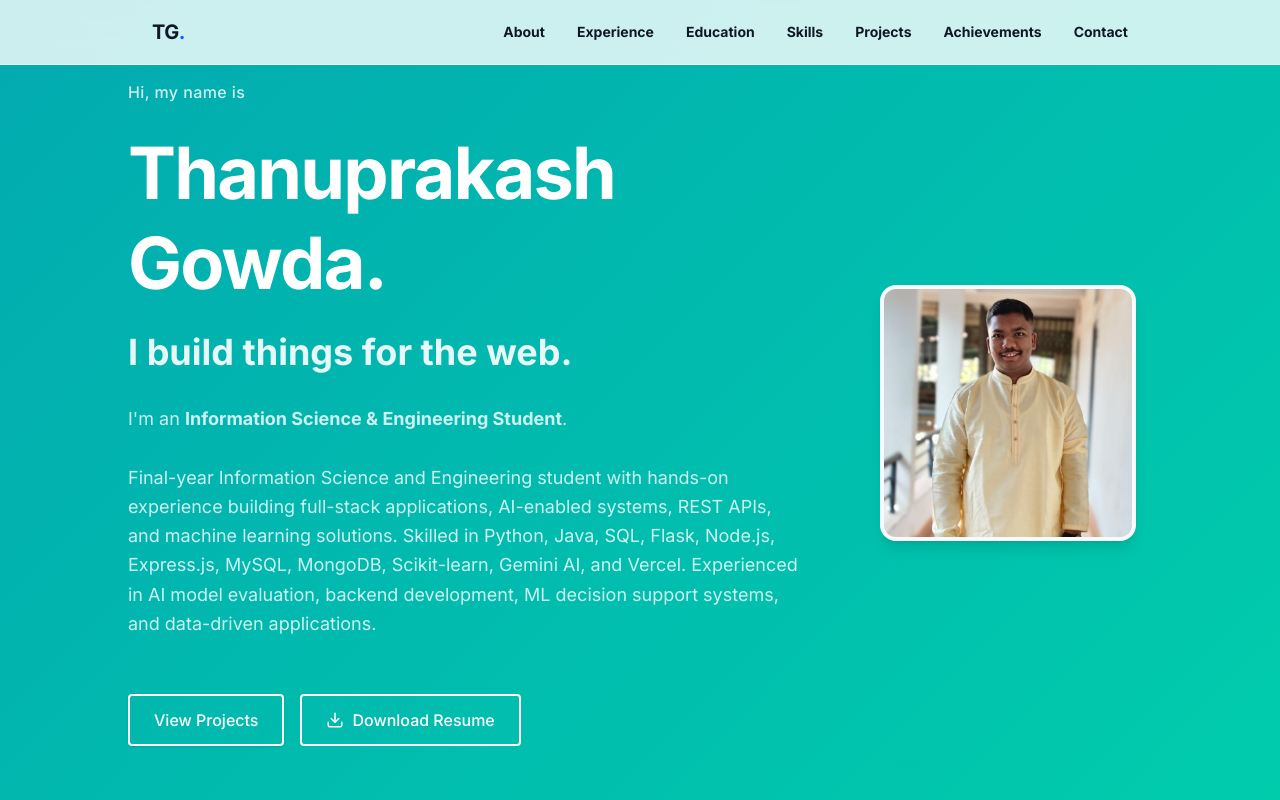
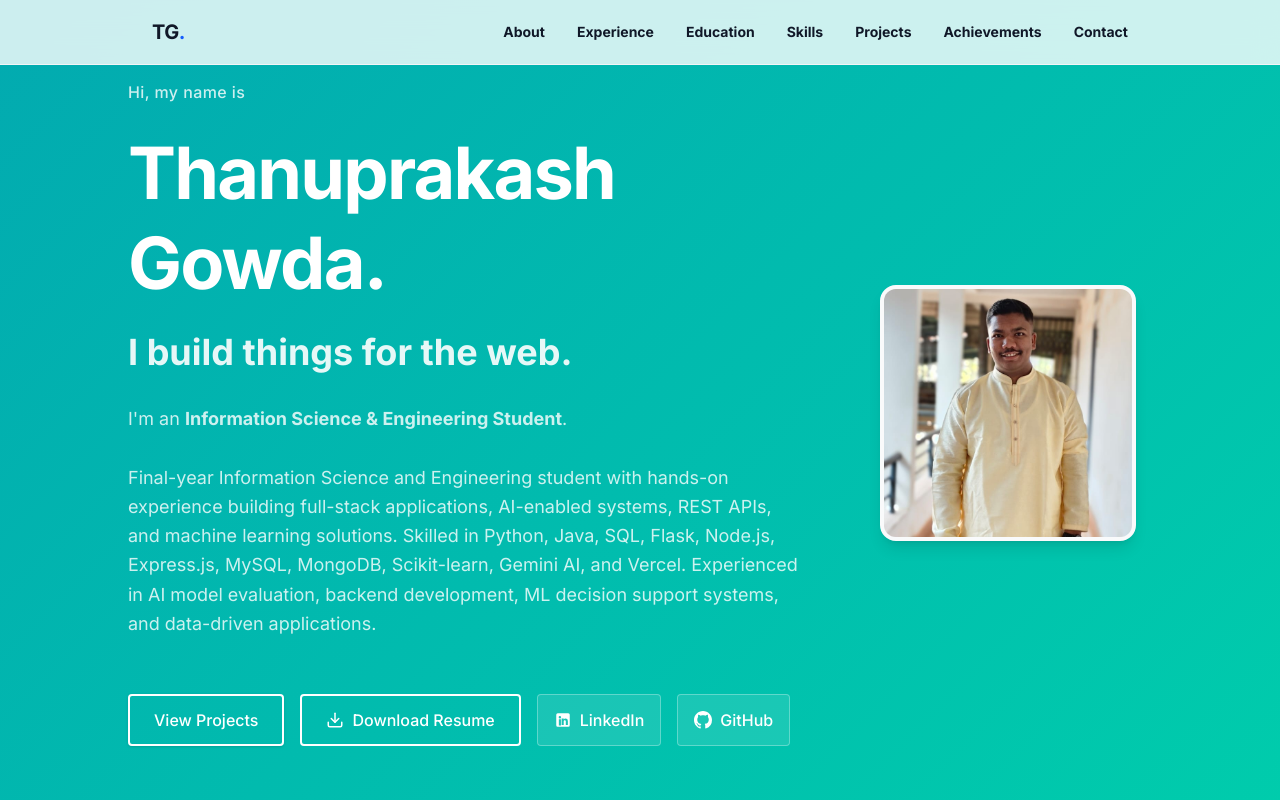
Before and after one commit to Thanuprakashgowda/PersonalPortfolio, a Next.js app: page / in a window 1280 px wide. Shown: the top 800 px of the page. Built offline with nearby package versions, Linux system fonts and the light colour scheme.

Commit message:
Fix duplicate protocol in LinkedIn and GitHub links in Footer, Hero, and Contact sections

```diff
--- a/src/components/Footer.tsx
+++ b/src/components/Footer.tsx
@@ -1,28 +1,33 @@
 import { portfolioData } from "@/data/portfolio";
 
 export default function Footer() {
+  const { linkedin, github, name } = portfolioData.personalInfo;
+
+  const linkedinUrl = linkedin.startsWith("http") ? linkedin : `https://${linkedin}`;
+  const githubUrl = github.startsWith("http") ? github : `https://${github}`;
+
   return (
     <footer className="bg-gray-50 border-t border-gray-100 py-8 mt-24">
       <div className="max-w-5xl mx-auto px-6 flex flex-col items-center">
         <p className="text-gray-500 text-sm mb-4">
-          © {new Date().getFullYear()} {portfolioData.personalInfo.name}. All rights reserved.
+          © {new Date().getFullYear()} {name}. All rights reserved.
         </p>
-        <div className="flex gap-4">
+        <div className="flex gap-6 text-sm font-medium">
           <a
-            href={`https://${portfolioData.personalInfo.linkedin}`}
+            href={linkedinUrl}
             target="_blank"
             rel="noopener noreferrer"
-            className="text-gray-400 hover:text-blue-600 transition-colors"
+            className="text-gray-500 hover:text-blue-600 transition-colors flex items-center gap-1"
           >
-            LinkedIn
+            LinkedIn ↗
           </a>
           <a
-            href={`https://${portfolioData.personalInfo.github}`}
+            href={githubUrl}
             target="_blank"
             rel="noopener noreferrer"
-            className="text-gray-400 hover:text-gray-900 transition-colors"
+            className="text-gray-500 hover:text-gray-900 transition-colors flex items-center gap-1"
           >
-            GitHub
+            GitHub ↗
           </a>
         </div>
       </div>
--- a/src/components/sections/ContactSection.tsx
+++ b/src/components/sections/ContactSection.tsx
@@ -4,7 +4,10 @@ import { portfolioData } from "@/data/portfolio";
 import SectionHeading from "../SectionHeading";
 
 export default function ContactSection() {
-  const { email, phone, location } = portfolioData.personalInfo;
+  const { email, phone, location, linkedin, github } = portfolioData.personalInfo;
+
+  const linkedinUrl = linkedin.startsWith("http") ? linkedin : `https://${linkedin}`;
+  const githubUrl = github.startsWith("http") ? github : `https://${github}`;
 
   return (
     <section id="contact" className="footer-gradient pt-32 pb-24 px-6 mt-12 w-full">
@@ -15,7 +18,7 @@ export default function ContactSection() {
           <div>
             <h3 className="text-2xl font-bold text-white mb-6">Let&apos;s connect</h3>
             <p className="text-gray-300 mb-8 max-w-sm leading-relaxed">
-              I&apos;m currently open for new opportunities. If you have a question,feel free to reach out!
+              I&apos;m currently open for new opportunities. If you have a question, feel free to reach out!
             </p>
 
           <div className="space-y-4">
@@ -38,6 +41,20 @@ export default function ContactSection() {
                 <svg xmlns="http://www.w3.org/2000/svg" width="20" height="20" viewBox="0 0 24 24" fill="none" stroke="currentColor" strokeWidth="2" strokeLinecap="round" strokeLinejoin="round"><path d="M21 10c0 7-9 13-9 13s-9-6-9-13a9 9 0 0 1 18 0z"></path><circle cx="12" cy="10" r="3"></circle></svg>
               </div>
               <span>{location}</span>
+            </div>
+
+            <div className="flex items-center gap-4 text-gray-300">
+              <div className="w-10 h-10 rounded-full bg-white/10 flex items-center justify-center text-white">
+                <svg xmlns="http://www.w3.org/2000/svg" width="20" height="20" viewBox="0 0 24 24" fill="none" stroke="currentColor" strokeWidth="2" strokeLinecap="round" strokeLinejoin="round"><path d="M16 8a6 6 0 0 1 6 6v7h-4v-7a2 2 0 0 0-2-2 2 2 0 0 0-2 2v7h-4v-7a6 6 0 0 1 6-6z"></path><rect x="2" y="9" width="4" height="12"></rect><circle cx="4" cy="4" r="2"></circle></svg>
+              </div>
+              <a href={linkedinUrl} target="_blank" rel="noopener noreferrer" className="hover:text-blue-400 transition-colors">LinkedIn Profile ↗</a>
+            </div>
+
+            <div className="flex items-center gap-4 text-gray-300">
+              <div className="w-10 h-10 rounded-full bg-white/10 flex items-center justify-center text-white">
+                <svg xmlns="http://www.w3.org/2000/svg" width="20" height="20" viewBox="0 0 24 24" fill="none" stroke="currentColor" strokeWidth="2" strokeLinecap="round" strokeLinejoin="round"><path d="M9 19c-5 1.5-5-2.5-7-3m14 6v-3.87a3.37 3.37 0 0 0-.94-2.61c3.14-.35 6.44-1.54 6.44-7A5.44 5.44 0 0 0 20 4.77 5.07 5.07 0 0 0 19.91 1S18.73.65 16 2.48a13.38 13.38 0 0 0-7 0C6.27.65 5.09 1 5.09 1A5.07 5.07 0 0 0 5 4.77a5.44 5.44 0 0 0-1.5 3.78c0 5.42 3.3 6.61 6.44 7A3.37 3.37 0 0 0 9 18.13V22"></path></svg>
+              </div>
+              <a href={githubUrl} target="_blank" rel="noopener noreferrer" className="hover:text-blue-400 transition-colors">GitHub Profile ↗</a>
             </div>
           </div>
         </div>
--- a/src/components/sections/HeroSection.tsx
+++ b/src/components/sections/HeroSection.tsx
@@ -2,7 +2,9 @@ import Image from "next/image";
 import { portfolioData } from "@/data/portfolio";
 
 export default function HeroSection() {
-  const { name, role, objective, resumeUrl } = portfolioData.personalInfo;
+  const { name, role, objective, resumeUrl, linkedin, github } = portfolioData.personalInfo;
+  const linkedinUrl = linkedin.startsWith("http") ? linkedin : `https://${linkedin}`;
+  const githubUrl = github.startsWith("http") ? github : `https://${github}`;
 
   return (
     <section id="hero" className="hero-gradient min-h-[100vh] flex flex-col justify-center pt-20 pb-32 px-6">
@@ -37,6 +39,24 @@ export default function HeroSection() {
               <svg xmlns="http://www.w3.org/2000/svg" width="18" height="18" viewBox="0 0 24 24" fill="none" stroke="currentColor" strokeWidth="2" strokeLinecap="round" strokeLinejoin="round"><path d="M21 15v4a2 2 0 0 1-2 2H5a2 2 0 0 1-2-2v-4"></path><polyline points="7 10 12 15 17 10"></polyline><line x1="12" y1="15" x2="12" y2="3"></line></svg>
               Download Resume
             </a>
+            <a
+              href={linkedinUrl}
+              target="_blank"
+              rel="noopener noreferrer"
+              className="px-4 py-3 bg-white/10 text-white border border-white/30 font-medium rounded-sm hover:bg-white hover:text-blue-600 transition-colors flex items-center gap-2"
+            >
+              <svg xmlns="http://www.w3.org/2000/svg" width="18" height="18" viewBox="0 0 24 24" fill="currentColor"><path d="M19 3a2 2 0 0 1 2 2v14a2 2 0 0 1-2 2H5a2 2 0 0 1-2-2V5a2 2 0 0 1 2-2h14m-.5 15.5v-5.3a3.26 3.26 0 0 0-3.26-3.26c-.85 0-1.84.52-2.28 1.3v-1.11h-2.79v8.37h2.79v-4.93c0-.77.62-1.4 1.39-1.4a1.4 1.4 0 0 1 1.4 1.4v4.93h2.75M6.46 10.9v8.37H9.25V10.9H6.46M7.86 6.7a1.62 1.62 0 1 0 0 3.24 1.62 1.62 0 0 0 0-3.24z"/></svg>
+              LinkedIn
+            </a>
+            <a
+              href={githubUrl}
+              target="_blank"
+              rel="noopener noreferrer"
+              className="px-4 py-3 bg-white/10 text-white border border-white/30 font-medium rounded-sm hover:bg-white hover:text-gray-900 transition-colors flex items-center gap-2"
+            >
+              <svg xmlns="http://www.w3.org/2000/svg" width="18" height="18" viewBox="0 0 24 24" fill="currentColor"><path d="M12 0C5.37 0 0 5.37 0 12c0 5.31 3.435 9.795 8.205 11.385.6.105.825-.255.825-.57 0-.285-.015-1.23-.015-2.235-3.015.555-3.795-.735-4.035-1.41-.135-.345-.72-1.41-1.23-1.695-.42-.225-1.02-.78-.015-.795.945-.015 1.62.87 1.845 1.23 1.08 1.815 2.805 1.305 3.495.99.105-.78.42-1.305.765-1.605-2.67-.3-5.46-1.335-5.46-5.925 0-1.305.465-2.385 1.23-3.225-.12-.3-.54-1.53.12-3.18 0 0 1.005-.315 3.3 1.23.96-.27 1.98-.405 3-.405s2.04.135 3 .405c2.295-1.56 3.3-1.23 3.3-1.23.66 1.65.24 2.88.12 3.18.765.84 1.23 1.905 1.23 3.225 0 4.605-2.805 5.625-5.475 5.925.435.375.81 1.095.81 2.22 0 1.605-.015 2.895-.015 3.3 0 .315.225.69.825.57A12.02 12.02 0 0024 12c0-6.63-5.37-12-12-12z"/></svg>
+              GitHub
+            </a>
           </div>
         </div>
 
```
